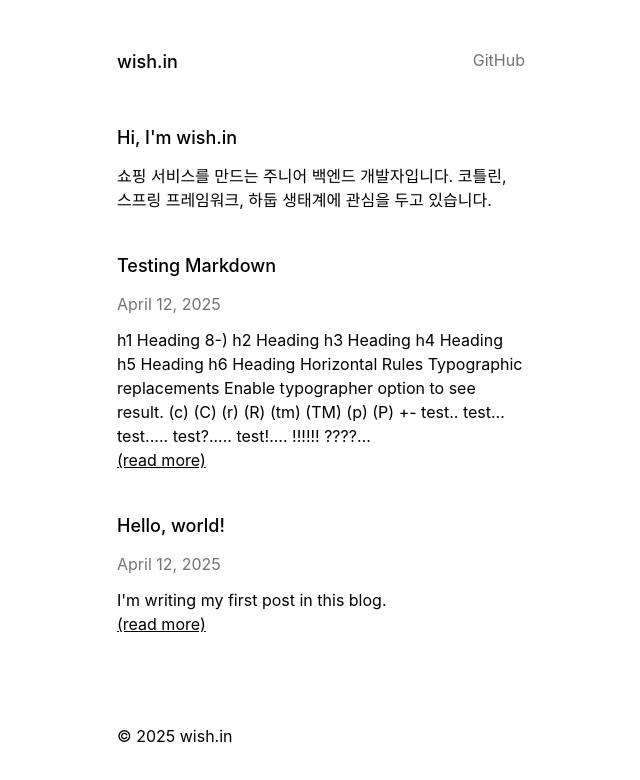
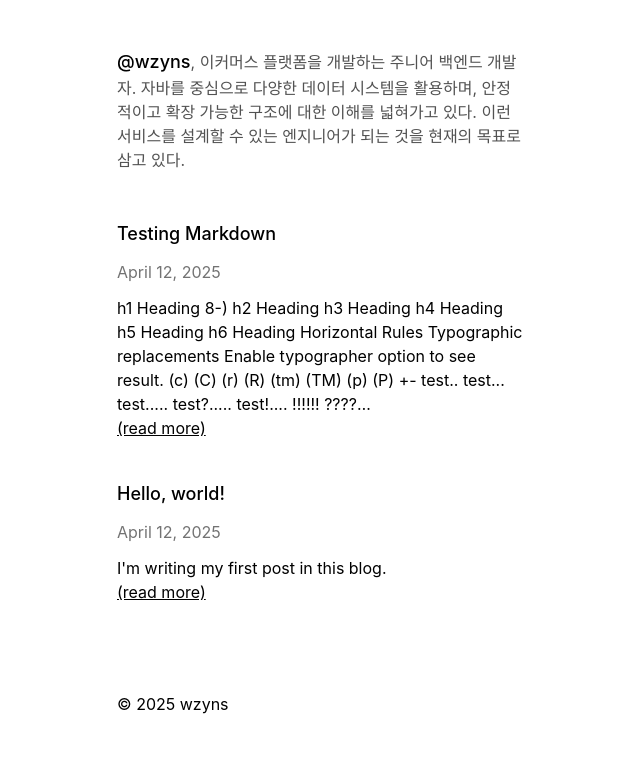
Before and after one commit to wzyns/wzyns.github.io, a Gatsby site: page / in a window 1280 px wide. Shown: the whole page, without its empty margins (319-959 px from the left). Built offline with nearby package versions, Linux system fonts and the light colour scheme; Gatsby itself is replaced by a stand-in of ours; some packages are replaced by stand-ins of ours.

Commit message:
Change github username and some layout

```diff
--- a/gatsby-node.js
+++ b/gatsby-node.js
@@ -1,6 +1,6 @@
 const { createFilePath } = require("gatsby-source-filesystem");
 
-// https://github.com/wish-in/wish-in.github.io/issues/1
+// https://github.com/wzyns/wzyns.github.io/issues/1
 exports.onCreateBabelConfig = ({ actions }) => {
   actions.setBabelPlugin({
     name: "@babel/plugin-transform-react-jsx",
--- a/package.json
+++ b/package.json
@@ -2,7 +2,7 @@
   "name": "blog",
   "version": "1.0.0",
   "private": true,
-  "author": "wish-in",
+  "author": "wzyns",
   "scripts": {
     "develop": "gatsby develop",
     "start": "gatsby develop",
@@ -11,7 +11,7 @@
     "clean": "gatsby clean",
     "typecheck": "tsc --noEmit"
   },
-  "//pnpm": "check out https://github.com/wish-in/wish-in.github.io/issues/2",
+  "//pnpm": "check out https://github.com/wzyns/wzyns.github.io/issues/2",
   "pnpm": {
     "onlyBuiltDependencies": [
       "sharp"
--- a/src/components/footer.tsx
+++ b/src/components/footer.tsx
@@ -2,7 +2,7 @@ export default function Footer() {
   const year = new Date().getFullYear();
   return (
     <footer>
-      <p>&copy; {year} wish.in</p>
+      <p>&copy; {year} wzyns</p>
     </footer>
   );
 }
--- a/src/components/header.tsx
+++ b/src/components/header.tsx
@@ -2,23 +2,19 @@ import { Link } from "gatsby";
 
 export default function Header() {
   return (
-    <header className="flex flex-row justify-between align-middle">
-      <Link to="/">
-        <h1 className="text-lg font-medium">wish.in</h1>
-      </Link>
-      <Navigator />
+    <header>
+      <p>
+        <Link to="/">
+          <span className="text-lg font-medium">@wzyns</span>
+        </Link>
+        <span className="text-neutral-600">
+          <span>,&nbsp;</span>
+          이커머스 플랫폼을 개발하는 주니어 백엔드 개발자. 자바를 중심으로
+          다양한 데이터 시스템을 활용하며, 안정적이고 확장 가능한 구조에 대한
+          이해를 넓혀가고 있다. 이런 서비스를 설계할 수 있는 엔지니어가 되는
+          것을 현재의 목표로 삼고 있다.
+        </span>
+      </p>
     </header>
   );
 }
-
-function Navigator() {
-  return (
-    <nav>
-      <ul className="flex flex-row justify-end align-middle text-neutral-500 [&>li]:ml-5">
-        <li>
-          <Link to="https://github.com/wish-in">GitHub</Link>
-        </li>
-      </ul>
-    </nav>
-  );
-}
--- a/src/components/profile.tsx
+++ /dev/null
@@ -1,11 +0,0 @@
-export default function Profile() {
-  return (
-    <section className="pb-10">
-      <h2 className="text-lg font-medium">Hi, I'm wish.in</h2>
-      <p className="mt-3">
-        쇼핑 서비스를 만드는 주니어 백엔드 개발자입니다. 코틀린, 스프링
-        프레임워크, 하둡 생태계에 관심을 두고 있습니다.
-      </p>
-    </section>
-  );
-}
--- a/src/pages/index.tsx
+++ b/src/pages/index.tsx
@@ -1,6 +1,5 @@
 import { graphql } from "gatsby";
 import Layout from "../components/layout";
-import Profile from "../components/profile";
 import PostList from "../components/post-list";
 import { Post } from "../models/post";
 
@@ -8,7 +7,6 @@ export default function MainPage({ data }: { data: FindAllQueryResult }) {
   const posts = data.allMarkdownRemark.nodes;
   return (
     <Layout>
-      <Profile />
       <PostList posts={posts} />
     </Layout>
   );
```
